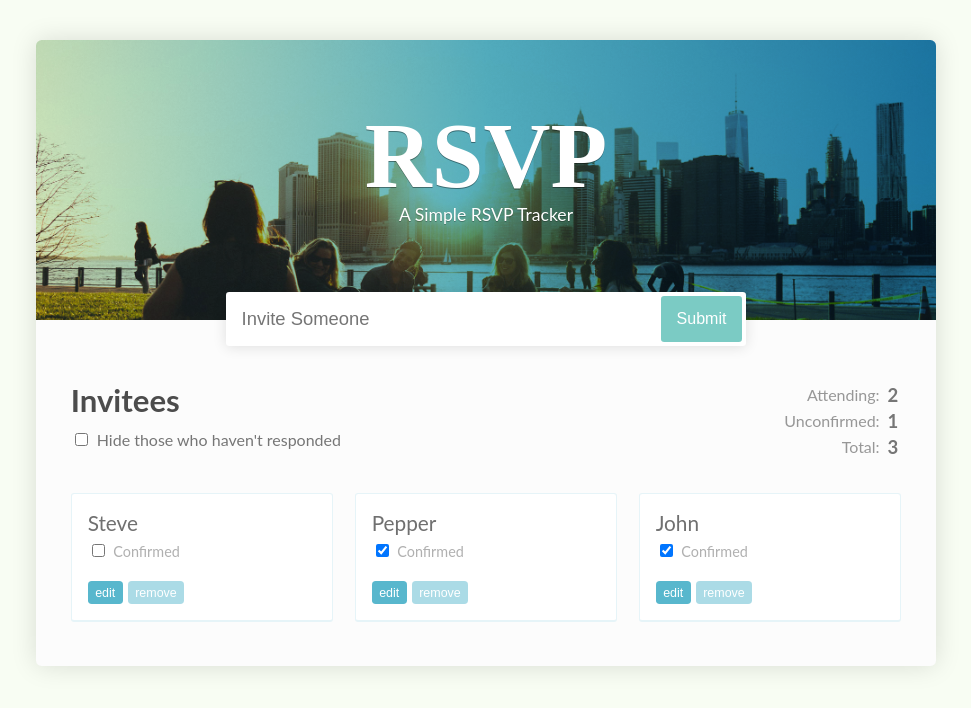
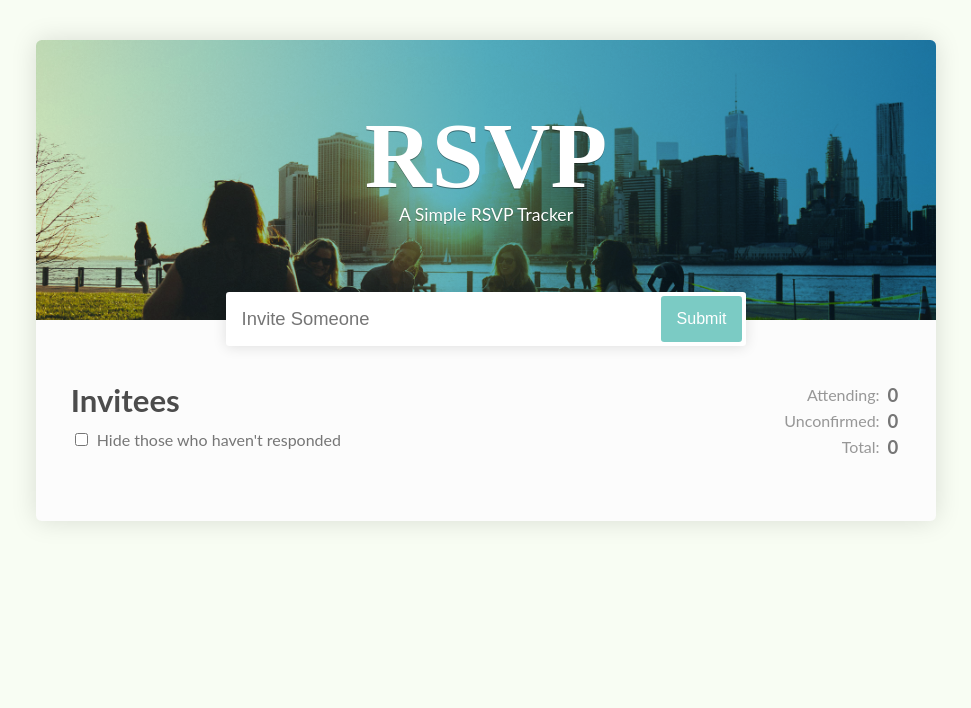
Before and after one commit to SteveMustanski/rsvp-react, a React (Create React App) app: page / in a window 1280 px wide. Shown: the top 708 px of the page, without its empty margins (154-1125 px from the left). Built offline with nearby package versions, Linux system fonts and the light colour scheme; the HTML template or start-up script is replaced by a standard one.

Commit message:
fix index bug by adding id to guests

```diff
--- a/src/App.js
+++ b/src/App.js
@@ -10,31 +10,21 @@
   state = {
     isFiltered: false,
     pendingGuest: "",
-    guests: [
-      {
-        name: 'Steve',
-        isConfirmed: false,
-        isEditing: false
-      },
-      {
-        name: 'Pepper',
-        isConfirmed: true,
-        isEditing: false
-      },
-      {
-        name: 'John',
-        isConfirmed: true,
-        isEditing: false
-      }
-    ]
+    guests: []
   }
 
+lastGuestId = 0;
 
+newGuestId = ()=> {
+  const id = this.lastGuestId;
+  this.lastGuestId += 1;
+  return id;
+}
 
-  toggleGuestPropertyAt = (property, indexToChange) => {
+  toggleGuestProperty = (property, id) => {
     this.setState({
-      guests: this.state.guests.map((guest, index) => {
-        if (index === indexToChange) {
+      guests: this.state.guests.map((guest) => {
+        if (id === guest.id) {
           return {
             ...guest,
             [property]: !guest[property]
@@ -45,10 +35,10 @@
     })
   }
 
-  setNameAt = (name, indexToChange) => {
+  setName = (name, idToChange) => {
     this.setState({
-      guests: this.state.guests.map((guest, index) => {
-        if (index === indexToChange) {
+      guests: this.state.guests.map((guest, id) => {
+        if (id === idToChange) {
           return {
             ...guest,
             name
@@ -59,20 +49,17 @@
     })
   }
 
-  toggleConfirmationAt = index =>
-    this.toggleGuestPropertyAt("isConfirmed", index);
+  toggleConfirmation = id =>
+    this.toggleGuestProperty("isConfirmed", id);
 
-  removeGuestAt = index =>
+  removeGuest = id =>
     this.setState({
-      guests: [
-        ...this.state.guests.slice(0, index),
-        ...this.state.guests.slice(index + 1)
-      ]
+      guests: this.state.guests.filter(guest => id !== guest.id)
     });
 
 
-  toggleEditingnAt = index =>
-    this.toggleGuestPropertyAt("isEditing", index);
+  toggleEditingn = id =>
+    this.toggleGuestProperty("isEditing", id);
 
   toggleFilter = () =>
     this.setState({ isFiltered: !this.state.isFiltered });
@@ -82,12 +69,14 @@
 
   newGuestSubmitHandler = (event) => {
     event.preventDefault();
+    const id = this.newGuestId();
     this.setState({
       guests: [
         {
           name: this.state.pendingGuest,
           isConfirmed: false,
-          isEditing: false
+          isEditing: false,
+          id
         },
         ...this.state.guests
       ],
@@ -132,11 +121,11 @@
           />
 
           <GuestList guests={this.state.guests}
-            toggleConfirmationAt={this.toggleConfirmationAt}
-            toggleEditingAt={this.toggleEditingnAt}
-            setNameAt={this.setNameAt}
+            toggleConfirmation={this.toggleConfirmation}
+            toggleEditing={this.toggleEditingn}
+            setName={this.setName}
             isFiltered={this.state.isFiltered}
-            removeGuestAt={this.removeGuestAt}
+            removeGuest={this.removeGuest}
             pendingGuest={this.state.pendingGuest}
           />
         </div>
--- a/src/GuestList/index.js
+++ b/src/GuestList/index.js
@@ -8,16 +8,16 @@
     <PendingGuest name={props.pendingGuest} />
     {props.guests
     .filter(guest => !props.isFiltered || guest.isConfirmed)
-    .map((guest, index) =>
+    .map((guest, id) =>
       <Guest
-        key={index}
+        key={id}
         name={guest.name}
         isConfirmed={guest.isConfirmed}
         isEditing={guest.isEditing}
-        handleConfirmation={ () => props.toggleConfirmationAt(index)}
-        handleToggleEditing={() => props.toggleEditingAt(index)}
-        setName ={(text) => props.setNameAt(text, index)}
-        handleRemove={() => props.removeGuestAt(index)}
+        handleConfirmation={ () => props.toggleConfirmation(guest.id)}
+        handleToggleEditing={() => props.toggleEditing(id.guest.id)}
+        setName ={(text) => props.setName(text, guest.id)}
+        handleRemove={() => props.removeGuest(guest.id)}
       />
     )}
 
@@ -25,11 +25,11 @@
 
 GuestList.propTypes = {
   guests: PropTypes.array.isRequired,
-  toggleConfirmationAt: PropTypes.func.isRequired,
-  toggleEditingAt: PropTypes.func.isRequired,
-  setNameAt: PropTypes.func.isRequired,
+  toggleConfirmation: PropTypes.func.isRequired,
+  toggleEditing: PropTypes.func.isRequired,
+  setName: PropTypes.func.isRequired,
   isFiltered: PropTypes.bool.isRequired,
-  removeGuestAt: PropTypes.func.isRequired,
+  removeGuest: PropTypes.func.isRequired,
   pendingGuest: PropTypes.string.isRequired
 }
 
```
